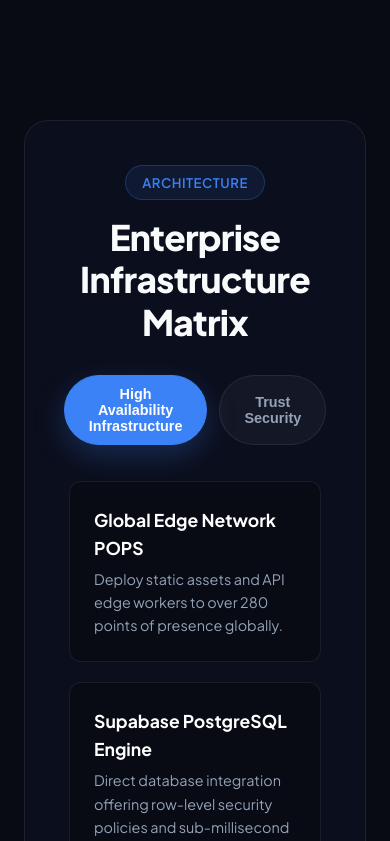
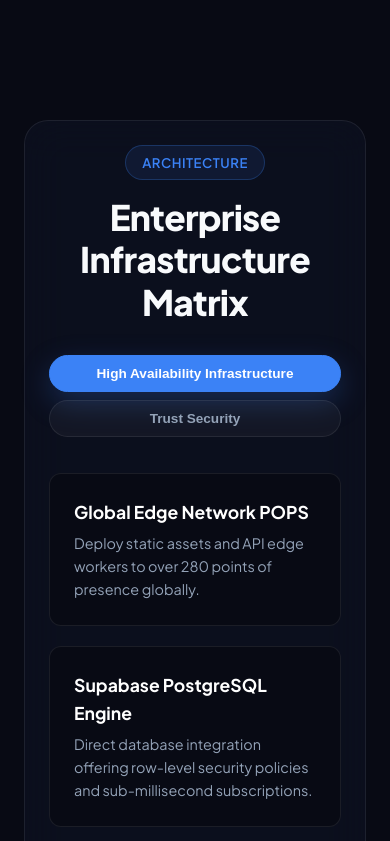
Before and after one commit to kushagratiwari7261/prudata, a React (Create React App) app: page / in a window 390 px wide. Shown: the part 2783-3624 px from the top of the page. Built offline with nearby package versions, Linux system fonts and the light colour scheme; no server answers; the database is empty.

Commit message:
Fix mobile matrix layout and speed up marquees

```diff
--- a/src/App.css
+++ b/src/App.css
@@ -1018,7 +1018,7 @@ body {
 .testimonial-marquee-content {
   display: flex;
   white-space: nowrap;
-  animation: scroll-marquee-reverse 35s linear infinite;
+  animation: scroll-marquee-reverse 60s linear infinite;
   min-width: 200%;
 }
 
@@ -1891,6 +1891,30 @@ textarea.form-control {
 
   .section-padding {
     padding: 60px 0;
+  }
+
+  .platform-card {
+    padding: 24px;
+  }
+
+  .arch-tabs {
+    flex-wrap: wrap;
+    gap: 8px;
+  }
+
+  .tab-btn {
+    flex: 1 1 auto;
+    text-align: center;
+    padding: 10px 16px;
+    font-size: 0.85rem;
+  }
+
+  .testimonial-marquee-content {
+    animation-duration: 25s !important;
+  }
+
+  .scrolling-marquee-content {
+    animation-duration: 15s !important;
   }
 }
 
--- a/src/App.jsx
+++ b/src/App.jsx
@@ -596,7 +596,7 @@ const LandingPage = () => {
 
           {/* Testimonial Marquee */}
           <div className="testimonial-marquee-container" style={{ marginTop: '120px' }}>
-            <div className="testimonial-marquee-content" style={{ animationDuration: '60s' }}>
+            <div className="testimonial-marquee-content">
               <div className="testimonial-group">
                 {testimonials.map((t, idx) => (
                   <div key={`a-${idx}`} className="floating-testimonial" style={{ position: 'relative' }}>
```
